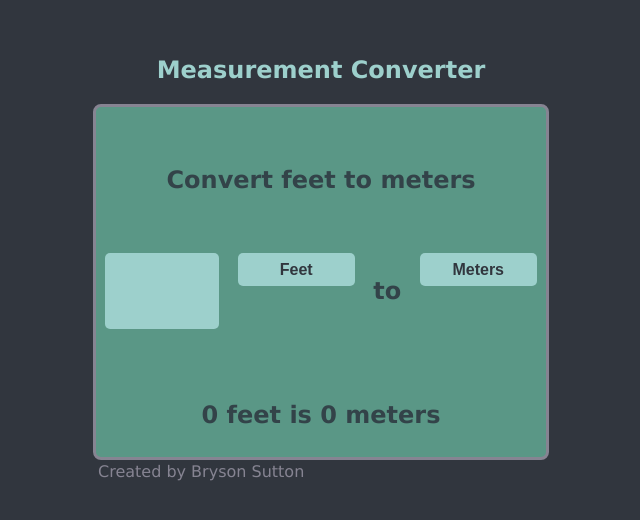
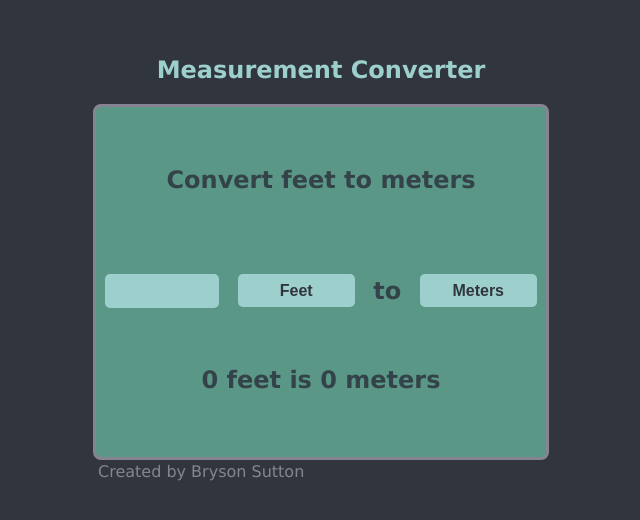
Before and after one commit to BSutton17/Measurement-Converter, a React (Vite) app: page / in a window 1280 px wide. Shown: the part 140-660 px from the top of the page, without its empty margins (319-959 px from the left). Built offline with nearby package versions, Linux system fonts and the light colour scheme.

Commit message:
Update App.css

```diff
--- a/src/App.css
+++ b/src/App.css
@@ -11,11 +11,9 @@ body {
 }
 
 #place{
-  position: relative;
-  top: -25.5%;
-  left: 63.5%;
-  z-index: 0;
-  max-width: fit-content
+  max-width: fit-content;
+  display: flex;
+  align-items: center;
 }
 #wrapper {
   width: 450px;
@@ -44,7 +42,7 @@ h1{
   text-align: center;
   position: relative;
   height: 25%;
-  top: 35%;
+  top: 25%;
 }
 
 h2{
@@ -75,10 +73,10 @@ input {
   top: 20%;
   display: flex;
   justify-content: space-around;
+  align-items: center;
 }
 
 footer{
   position: relative;
-  bottom: 0;
   left: 5px;
 }
```
